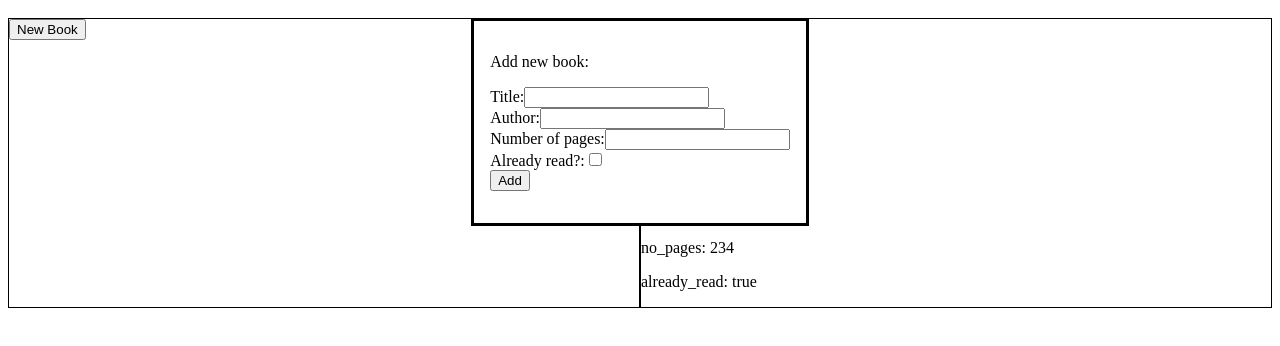
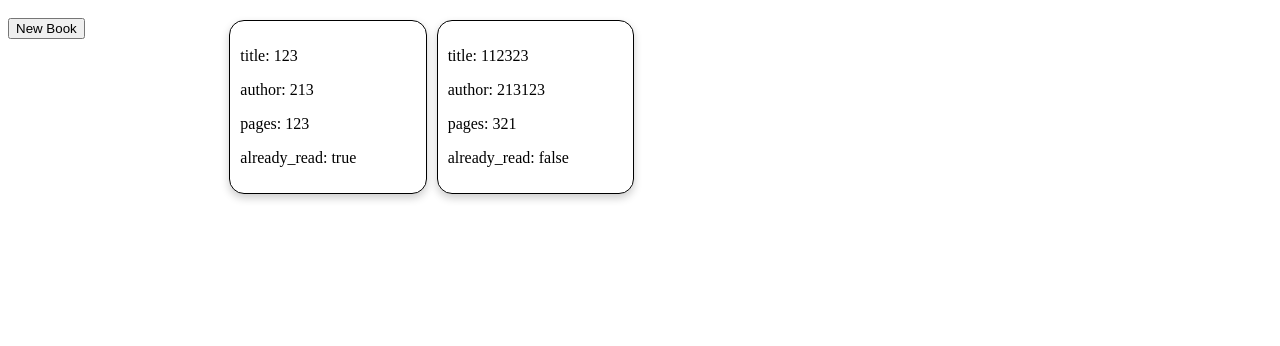
Before and after one commit to S3nsu1k4n/library, a plain HTML site: page index.html in a window 1280 px wide. Shown: the part 48-394 px from the top of the page. Drawn offline with Linux system fonts and the light colour scheme.

Commit message:
read form input and add data to library

```diff
--- a/index.html
+++ b/index.html
@@ -10,12 +10,12 @@
 <body>
   <h1>Library</h1>
 
-  <dialog open>
+  <dialog>
     <p>Add new book:</p>
-    <form>
+    <form class="dialog-form">
       <span>Title:</span><input type="text" name="title"><br>
       <span>Author:</span><input type="text" name="author"><br>
-      <span>Number of pages:</span type="number" name="no_pages"><input><br>
+      <span>Pages:</span><input type="number" name="pages"></input><br>
       <span>Already read?:</span><input type="checkbox" name="already_read"><br>
       <button class="dialog-button">Add</button>
   </form>
--- a/library.js
+++ b/library.js
@@ -1,36 +1,36 @@
 #!/usr/bin/node
 
 output_section = document.querySelector(".output-section");
-input_section = document.querySelector(".input-section");
 dialog = document.querySelector("dialog");
 dialog_button = document.querySelector(".dialog-button");
 new_book_button = document.querySelector(".new-book-button");
+dialog_form = document.querySelector(".dialog-form")
 
 new_book_button.addEventListener("click", () => {
   dialog.showModal();
 })
 
-dialog_button.addEventListener("click", () => {
-
+dialog_button.addEventListener("click", (e) => {
   output_section.innerHTML = '';
-  get_books();
+  addBookToLibrary();
+  e.preventDefault();
   dialog.close();
 })
 
 const myLibrary = [];
 
 class Book {
-  constructor(title, author, no_pages, already_read) {
+  constructor(title, author, pages, already_read) {
     this.title = title
     this.author = author
-    this.no_pages = no_pages
+    this.pages = pages
     this.already_read = already_read
 
     this.info = function () {
       return {
         'title': title,
         'author': author,
-        'no_pages': no_pages,
+        'pages': pages,
         'already_read': already_read,
       }
     }
@@ -38,13 +38,24 @@ class Book {
   type() {
     return 'Book'
   }
+  applyData(json){
+    Object.assign(this, json)
+  }
 }
 
-function addBookToLibrary(book) {
+function addBookToLibrary() {
   // take users input
   // store the new book object in array
-
+  book = new Book()
+  dialog_form.querySelectorAll('input').forEach(function(d_input){
+    let value = d_input.value;
+    if (value === 'on'){
+      value = d_input.checked ? true : false;
+    }
+    book.applyData({[d_input.name]: value})
+  })
   myLibrary.push(book);
+    get_books()
 }
 
 function get_books() {
@@ -57,22 +68,12 @@ function get_books() {
       p.textContent = `${k}: ${book[k]}`;
       card.appendChild(p);
     }
-
     output_section.appendChild(card);
-    console.log(book)
   });
 }
 
-
-const book1 = new Book('some title', 'famous author', 254, false);
-const book2 = new Book('some title2', 'famous author2', 234, true);
-console.log(book1.info());
-console.log(book1.type());
-console.log(book2.valueOf());
-
-console.log(Object.getPrototypeOf(book1) == Book.prototype);
-
-addBookToLibrary(book1);
-addBookToLibrary(book2);
-
+book1 = new Book('123', '213', 123, true)
+book2 = new Book('112323', '213123', 321, false)
+myLibrary.push(book1)
+myLibrary.push(book2)
 get_books();
--- a/style.css
+++ b/style.css
@@ -2,7 +2,26 @@ main{
   display: flex;
 }
 
-section {
-  border: solid 1px;
+.input-section {
   flex: 1;
 }
+.output-section {
+  flex: 5;
+  padding: 2px 16px;
+
+  display: grid;
+  gap: 10px;
+  grid-template-columns: repeat(5, 1fr);
+}
+
+.card {
+  padding: 10px;
+  border: solid 1px;
+  border-radius: 15px;
+  box-shadow: 0 4px 8px 0 rgba(0,0,0,0.2);
+  transition: 0.3s;
+}
+
+.card:hover {
+  box-shadow: 0 8px 16px 0 rgba(0,0,0,0.2);
+}
```
